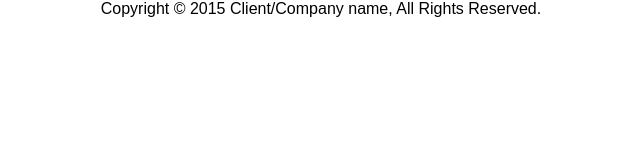
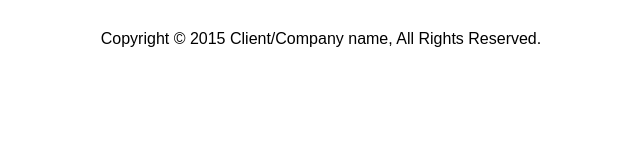
Before and after one commit to freqn/platter, a plain HTML site: page index.html in a window 1280 px wide. Shown: the whole page, without its empty margins (319-959 px from the left). Drawn offline with nearby package versions, Linux system fonts and the light colour scheme; files that its build step writes are made by us from their sources.

Commit message:
Update style.css

```diff
--- a/css/style.css
+++ b/css/style.css
@@ -8,5 +8,8 @@
   display: none !important;
 	}
 	#copyright {margin: 0 auto; width: 100%; text-align: center}
+	body {
+	  padding: 30px;
+	}
 
 /**** PAGE ****/
```
